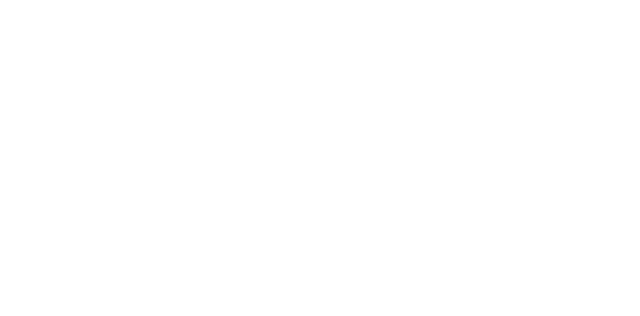
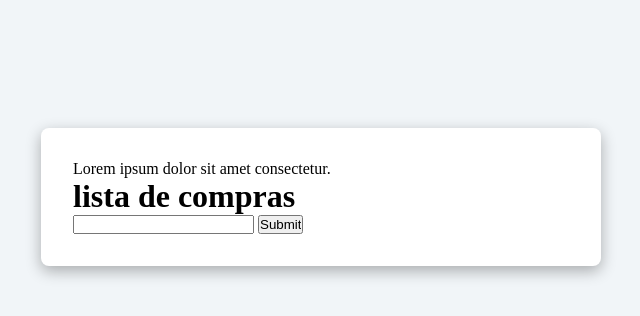
Before and after one commit to GTM35/Lista-de-compras, a plain HTML site: page index.html in a window 1280 px wide. Shown: the whole page, without its empty margins (319-959 px from the left). Drawn offline with Linux system fonts and the light colour scheme.

Commit message:
Centralizando Formulário

```diff
--- a/index.html
+++ b/index.html
@@ -8,6 +8,25 @@
     <title>Lista de compras</title>
   </head>
   <body>
+    <div class="form-container">
+      <form action="">
+        <div class="alert-container">
+          <p class="alert">Lorem ipsum dolor sit amet consectetur.</p>
+        </div>
+        <div class="title-container">
+          <h1>lista de compras</h1>
+        </div>
+        <div class="data-container">
+          <input type="text" name="" id="" />
+          <input
+            class="button-submit"
+            id="btn-submit"
+            type="button"
+            value="Submit"
+          />
+        </div>
+      </form>
+    </div>
     <script src="app.js" type="text/Javascript"></script>
   </body>
 </html>
--- a/style.css
+++ b/style.css
@@ -1,7 +1,7 @@
 * {
+  box-sizing: border-box;
+  margin: 0;
   padding: 0;
-  margin: 0;
-  box-sizing: border-box;
 }
 
 @import url("https://fonts.googleapis.com/css2?family=Open+Sans:ital,wght@0,300;0,400;0,500;0,600;0,700;0,800;1,300;1,400;1,500;1,600;1,700;1,800&family=Roboto:ital,wght@0,100;0,300;0,400;0,500;0,700;0,900;1,100;1,300;1,400;1,500;1,700;1,900&display=swap");
@@ -9,9 +9,25 @@
 :root {
   --color-bg: #f1f5f8;
   --color-btn: #a5d5f8;
+  --color-font-normal: #617d98;
   --color-hover-btn: #49a6e9;
   --color-title: #063251;
-  --color-font-normal: #617d98;
   --font-family-normal: "Open Sans", sans-serif;
   --font-family-title: "Roboto", sans-serif;
 }
+
+body {
+  background-color: var(--color-bg);
+}
+
+.form-container {
+  background-color: #fff;
+  border-radius: 0.5rem;
+  box-shadow: 0 5px 15px rgba(0, 0, 0, 0.3);
+  display: flex;
+  flex-direction: column;
+  margin: 8rem auto 0px;
+  max-width: 35rem;
+  padding: 2rem;
+  width: 90vw;
+}
```
